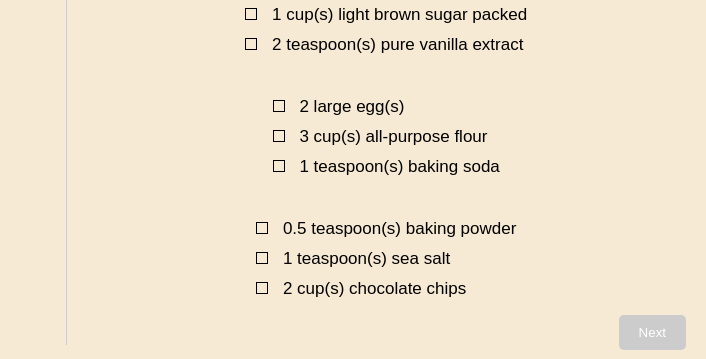
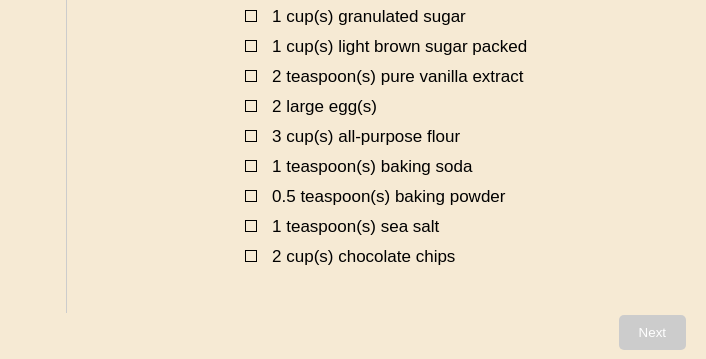
Before and after one commit to arindammishra1999/CPSC481-FinalProject, a plain HTML site: page Frontend/app/chocolatechip.html in a window 1280 px wide. Shown: the part 430-789 px from the top of the page, 574-1280 px from the left. Drawn offline with Linux system fonts and the light colour scheme.

Commit message:
fixed weird indentation

```diff
--- a/Frontend/app/chocolatechip.html
+++ b/Frontend/app/chocolatechip.html
@@ -27,13 +27,9 @@
             <li class="checkbox"><input type="checkbox" id="ingredient2"><label for="ingredient2" class="checkbox-custom"></label> <span id="ingredient2-quantity">1</span> cup(s) granulated sugar</li>
             <li class="checkbox"><input type="checkbox" id="ingredient3"><label for="ingredient3" class="checkbox-custom"></label> <span id="ingredient3-quantity">1</span> cup(s) light brown sugar packed</li>
             <li class="checkbox"><input type="checkbox" id="ingredient4"><label for="ingredient4" class="checkbox-custom"></label> <span id="ingredient4-quantity">2</span> teaspoon(s) pure vanilla extract</li>
-        </ul>
-        <ul id="ingredient-list">
             <li class="checkbox"><input type="checkbox" id="ingredient5"><label for="ingredient5" class="checkbox-custom"></label> <span id="ingredient5-quantity">2</span> large egg(s)</li>
             <li class="checkbox"><input type="checkbox" id="ingredient6"><label for="ingredient6" class="checkbox-custom"></label> <span id="ingredient6-quantity">3</span> cup(s) all-purpose flour</li>
             <li class="checkbox"><input type="checkbox" id="ingredient7"><label for="ingredient7" class="checkbox-custom"></label> <span id="ingredient7-quantity">1</span> teaspoon(s) baking soda</li>
-        </ul>
-        <ul id="ingredient-list">
             <li class="checkbox"><input type="checkbox" id="ingredient8"><label for="ingredient8" class="checkbox-custom"></label> <span id="ingredient8-quantity">0.5</span> teaspoon(s) baking powder</li>
             <li class="checkbox"><input type="checkbox" id="ingredient9"><label for="ingredient9" class="checkbox-custom"></label> <span id="ingredient9-quantity">1</span> teaspoon(s) sea salt</li>
             <li class="checkbox"><input type="checkbox" id="ingredient10"><label for="ingredient10" class="checkbox-custom"></label> <span id="ingredient10-quantity">2</span> cup(s) chocolate chips</li>
```
